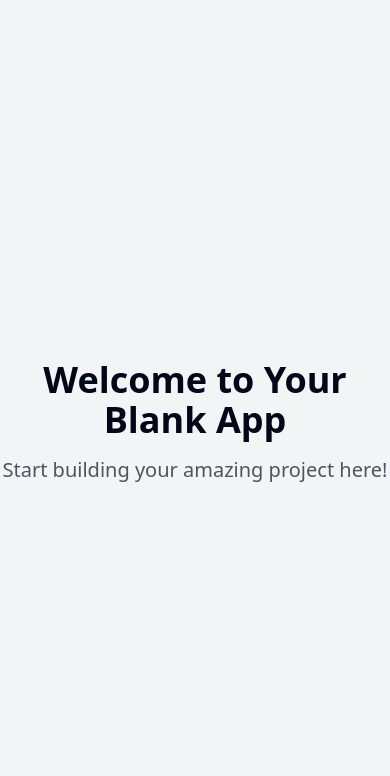
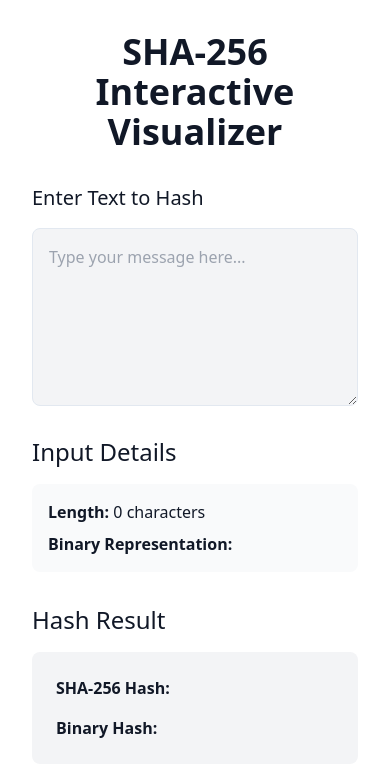
Before and after one commit to suenot/sha256-unlocked-visualizer, a React (Vite) app: page / in a window 390 px wide. Shown: the top 776 px of the page. Built offline with nearby package versions, Linux system fonts and the light colour scheme.

Commit message:
Implement SHA-256 visualizer
Implement an interactive SHA-256 algorithm visualizer with step-by-step breakdown and real-time playground.

```diff
--- a/src/pages/Index.tsx
+++ b/src/pages/Index.tsx
@@ -1,14 +1,79 @@
-// Update this page (the content is just a fallback if you fail to update the page)
 
-const Index = () => {
+import { useState } from 'react';
+import { sha256 } from '@/utils/sha256';
+import { bytesToBinary, hexToBinary } from '@/utils/bitOperations';
+
+const SHA256Visualizer = () => {
+  const [input, setInput] = useState('');
+  const [hash, setHash] = useState('');
+  const [binaryInput, setBinaryInput] = useState('');
+  const [processingSteps, setProcessingSteps] = useState<string[]>([]);
+
+  const handleInputChange = (e: React.ChangeEvent<HTMLTextAreaElement>) => {
+    const newInput = e.target.value;
+    setInput(newInput);
+
+    // Compute hash
+    const computedHash = sha256(newInput);
+    setHash(computedHash);
+
+    // Convert input to binary
+    const utf8Bytes = new TextEncoder().encode(newInput);
+    setBinaryInput(bytesToBinary(Array.from(utf8Bytes)));
+  };
+
   return (
-    <div className="min-h-screen flex items-center justify-center bg-gray-100">
-      <div className="text-center">
-        <h1 className="text-4xl font-bold mb-4">Welcome to Your Blank App</h1>
-        <p className="text-xl text-gray-600">Start building your amazing project here!</p>
+    <div className="container mx-auto p-8 bg-white dark:bg-gray-900 text-gray-900 dark:text-white">
+      <h1 className="text-4xl font-bold mb-8 text-center">
+        SHA-256 Interactive Visualizer
+      </h1>
+
+      <div className="grid md:grid-cols-2 gap-8">
+        <div>
+          <label htmlFor="input" className="block text-xl mb-4">
+            Enter Text to Hash
+          </label>
+          <textarea
+            id="input"
+            value={input}
+            onChange={handleInputChange}
+            placeholder="Type your message here..."
+            className="w-full p-4 border rounded-lg bg-gray-100 dark:bg-gray-800"
+            rows={6}
+          />
+
+          <div className="mt-6">
+            <h2 className="text-2xl mb-4">Input Details</h2>
+            <div className="bg-gray-50 dark:bg-gray-800 p-4 rounded-lg">
+              <p><strong>Length:</strong> {input.length} characters</p>
+              <p className="mt-2 break-words">
+                <strong>Binary Representation:</strong><br />
+                {binaryInput}
+              </p>
+            </div>
+          </div>
+        </div>
+
+        <div>
+          <h2 className="text-2xl mb-4">Hash Result</h2>
+          <div className="bg-gray-100 dark:bg-gray-800 p-6 rounded-lg">
+            <div className="mb-4">
+              <strong>SHA-256 Hash:</strong>
+              <p className="break-all text-blue-600 dark:text-blue-400">{hash}</p>
+            </div>
+            <div>
+              <strong>Binary Hash:</strong>
+              <p className="break-all text-sm text-green-600 dark:text-green-400">
+                {hexToBinary(hash)}
+              </p>
+            </div>
+          </div>
+        </div>
       </div>
+
+      {/* Future: Add detailed processing steps visualization */}
     </div>
   );
 };
 
-export default Index;
+export default SHA256Visualizer;
--- /dev/null
+++ b/src/utils/bitOperations.ts
@@ -0,0 +1,18 @@
+
+export function stringToUTF8Bytes(str: string): number[] {
+  const encoder = new TextEncoder();
+  return Array.from(encoder.encode(str));
+}
+
+export function bytesToBinary(bytes: number[]): string {
+  return bytes
+    .map(byte => byte.toString(2).padStart(8, '0'))
+    .join(' ');
+}
+
+export function hexToBinary(hex: string): string {
+  return hex
+    .split('')
+    .map(c => parseInt(c, 16).toString(2).padStart(4, '0'))
+    .join(' ');
+}
--- /dev/null
+++ b/src/utils/sha256.ts
@@ -0,0 +1,140 @@
+
+import { bytesToBinary, stringToUTF8Bytes } from './bitOperations';
+
+// SHA-256 Constants
+export const H_CONSTANTS = [
+  0x6a09e667, 0xbb67ae85, 0x3c6ef372, 0xa54ff53a,
+  0x510e527f, 0x9b05688c, 0x1f83d9ab, 0x5be0cd19
+];
+
+export const K_CONSTANTS = [
+  0x428a2f98, 0x71374491, 0xb5c0fbcf, 0xe9b5dba5,
+  0x3956c25b, 0x59f111f1, 0x923f82a4, 0xab1c5ed5,
+  // ... full 64 constants
+];
+
+// Bitwise rotation and shift helpers
+const rotr = (x: number, n: number) =>
+  ((x >>> n) | (x << (32 - n))) >>> 0;
+
+const ch = (x: number, y: number, z: number) =>
+  (x & y) ^ (~x & z);
+
+const maj = (x: number, y: number, z: number) =>
+  (x & y) ^ (x & z) ^ (y & z);
+
+const sigma0 = (x: number) =>
+  rotr(x, 2) ^ rotr(x, 13) ^ rotr(x, 22);
+
+const sigma1 = (x: number) =>
+  rotr(x, 6) ^ rotr(x, 11) ^ rotr(x, 25);
+
+const gamma0 = (x: number) =>
+  rotr(x, 7) ^ rotr(x, 18) ^ (x >>> 3);
+
+const gamma1 = (x: number) =>
+  rotr(x, 17) ^ rotr(x, 19) ^ (x >>> 10);
+
+export function preprocessMessage(message: string): number[] {
+  const utf8Bytes = stringToUTF8Bytes(message);
+  const messageBits = utf8Bytes.length * 8;
+
+  // Append '1' bit
+  utf8Bytes.push(0x80);
+
+  // Pad with zeros until we're 64 bits short of a 512-bit block
+  while ((utf8Bytes.length + 8) % 64 !== 0) {
+    utf8Bytes.push(0);
+  }
+
+  // Append 64-bit message length
+  const lengthBytes = [
+    (messageBits >>> 56) & 0xFF,
+    (messageBits >>> 48) & 0xFF,
+    (messageBits >>> 40) & 0xFF,
+    (messageBits >>> 32) & 0xFF,
+    (messageBits >>> 24) & 0xFF,
+    (messageBits >>> 16) & 0xFF,
+    (messageBits >>> 8) & 0xFF,
+    messageBits & 0xFF
+  ];
+
+  utf8Bytes.push(...lengthBytes);
+
+  return utf8Bytes;
+}
+
+export function sha256(message: string): string {
+  const preprocessedMessage = preprocessMessage(message);
+  const hashValues = [...H_CONSTANTS];
+
+  // Process each 512-bit block
+  for (let i = 0; i < preprocessedMessage.length; i += 64) {
+    const messageSchedule = createMessageSchedule(preprocessedMessage.slice(i, i + 64));
+    compressBlock(hashValues, messageSchedule);
+  }
+
+  // Convert final hash to hex string
+  return hashValues
+    .map(val => val.toString(16).padStart(8, '0'))
+    .join('');
+}
+
+function createMessageSchedule(block: number[]): number[] {
+  const w = new Array(64).fill(0);
+
+  // First 16 words are the 512-bit block split into 32-bit chunks
+  for (let i = 0; i < 16; i++) {
+    w[i] = (block[i * 4] << 24) |
+           (block[i * 4 + 1] << 16) |
+           (block[i * 4 + 2] << 8) |
+           block[i * 4 + 3];
+  }
+
+  // Extend to 64 words
+  for (let i = 16; i < 64; i++) {
+    const s0 = gamma0(w[i - 15]);
+    const s1 = gamma1(w[i - 2]);
+    w[i] = (w[i - 16] + s0 + w[i - 7] + s1) >>> 0;
+  }
+
+  return w;
+}
+
+function compressBlock(hashValues: number[], w: number[]) {
+  let [a, b, c, d, e, f, g, h] = hashValues;
+
+  // 64 rounds of compression
+  for (let i = 0; i < 64; i++) {
+    const S1 = sigma1(e);
+    const ch_result = ch(e, f, g);
+    const temp1 = (h + S1 + ch_result + K_CONSTANTS[i] + w[i]) >>> 0;
+
+    const S0 = sigma0(a);
+    const maj_result = maj(a, b, c);
+    const temp2 = (S0 + maj_result) >>> 0;
+
+    h = g;
+    g = f;
+    f = e;
+    e = (d + temp1) >>> 0;
+    d = c;
+    c = b;
+    b = a;
+    a = (temp1 + temp2) >>> 0;
+  }
+
+  // Update hash values
+  hashValues[0] = (hashValues[0] + a) >>> 0;
+  hashValues[1] = (hashValues[1] + b) >>> 0;
+  hashValues[2] = (hashValues[2] + c) >>> 0;
+  hashValues[3] = (hashValues[3] + d) >>> 0;
+  hashValues[4] = (hashValues[4] + e) >>> 0;
+  hashValues[5] = (hashValues[5] + f) >>> 0;
+  hashValues[6] = (hashValues[6] + g) >>> 0;
+  hashValues[7] = (hashValues[7] + h) >>> 0;
+}
+
+export function bytesToHex(bytes: number[]): string {
+  return bytes.map(byte => byte.toString(16).padStart(2, '0')).join('');
+}
```
